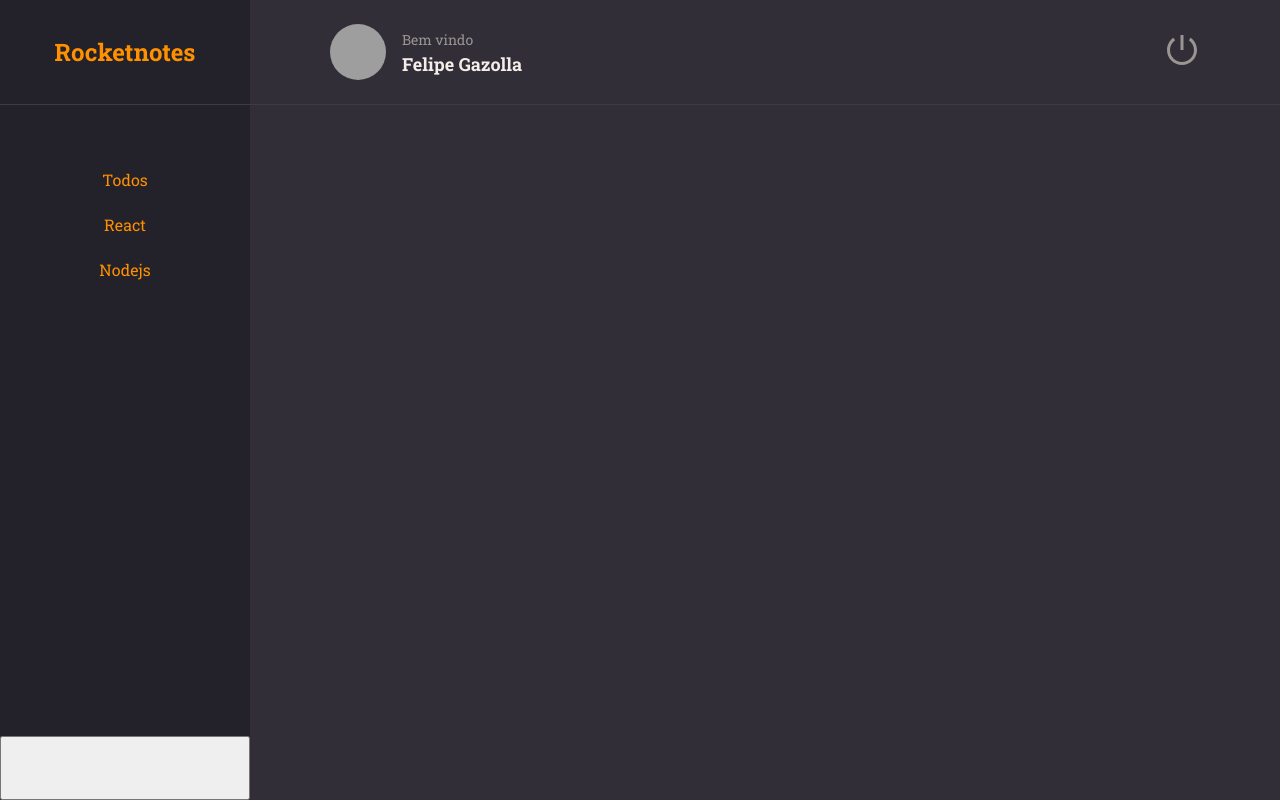
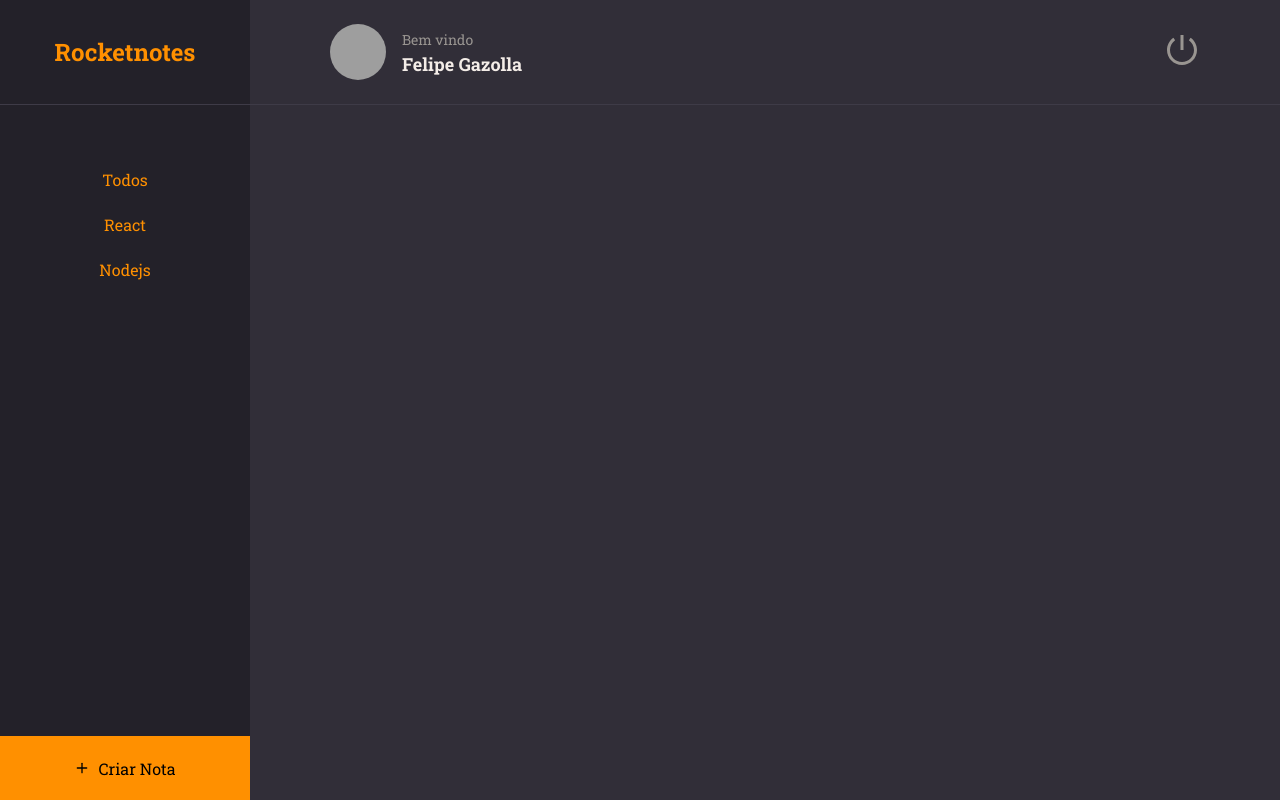
Before and after one commit to felipegazolla/rocketnotes, a React (Vite) app: page / in a window 1280 px wide. Built offline with nearby package versions, Linux system fonts and the light colour scheme; grey boxes are pictures that could not be loaded.

Commit message:
create note button

```diff
--- a/src/pages/Home/index.jsx
+++ b/src/pages/Home/index.jsx
@@ -1,3 +1,4 @@
+import { FiPlus } from 'react-icons/fi'
 import { Container, Brand, Menu, Search, Content, NewNote } from './styles'
 
 import { Header } from '../../components/Header'
@@ -25,7 +26,8 @@
 
       </Content>
       <NewNote>
-
+        <FiPlus />
+        Criar Nota
       </NewNote>
     </Container>
   )
--- a/src/pages/Home/styles.js
+++ b/src/pages/Home/styles.js
@@ -57,4 +57,15 @@
 
 export const NewNote = styled.button`
   grid-area: newnote;
+
+  background-color: ${({ theme }) => theme.COLORS.ORANGE};
+  border: none;
+
+  display: flex;
+  align-items: center;
+  justify-content: center;
+
+  svg {
+    margin-right: 8px;
+  }
 `
```
Also changed, not shown: src/components/Input/index.jsx (added), src/components/Input/styles.js (added).
